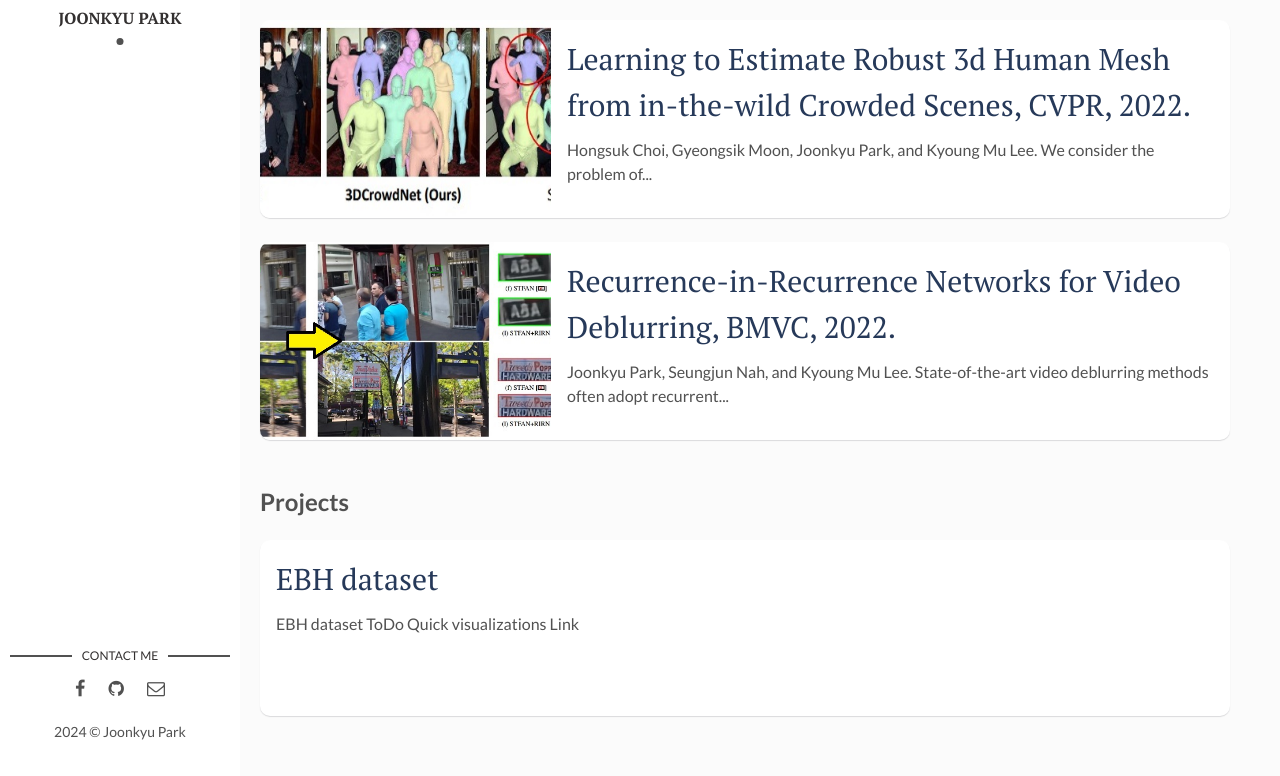
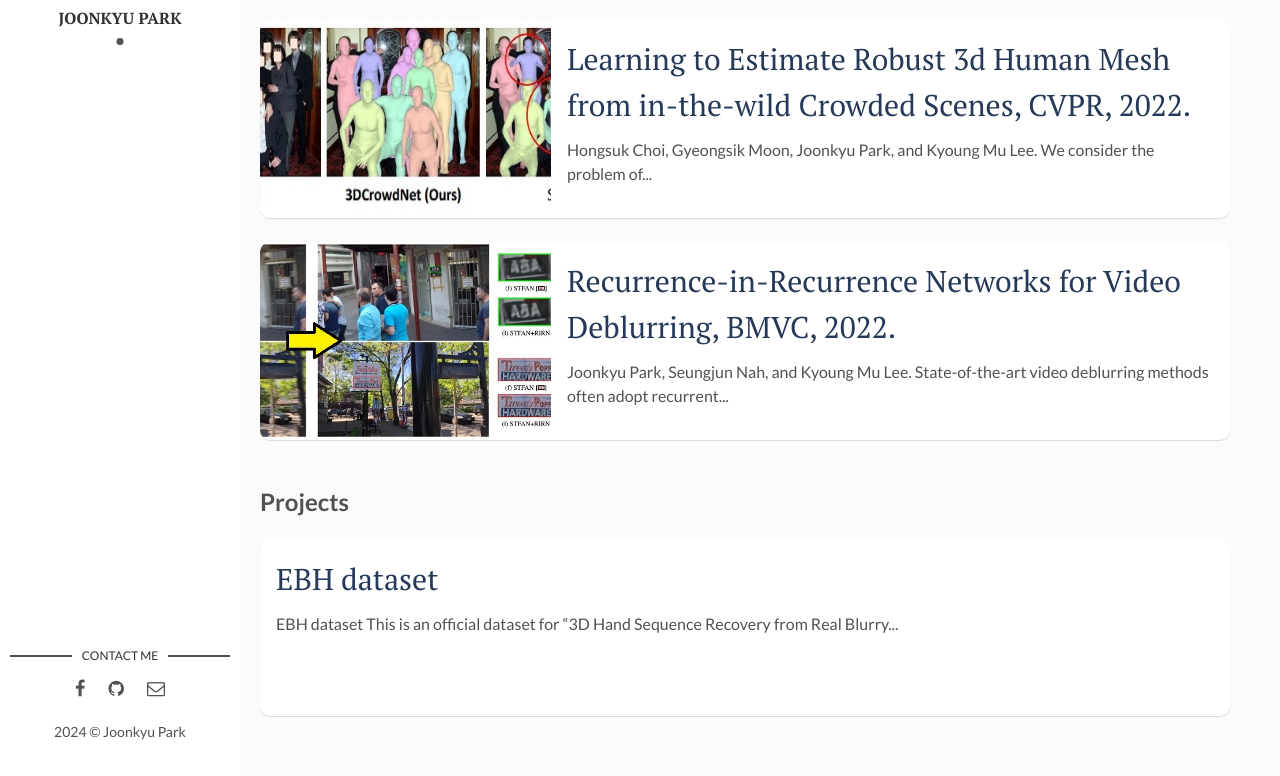
Before and after one commit to jkpark08/jkpark08.github.io, a Jekyll site: the page built from index.html, in a window 1280 px wide and 900 px high, scrolled down 2090 px, cut to the strip 124-900 px from the top of the window. Built offline with Jekyll 4.4.1, drawn with Linux system fonts in a browser that asks for light colours; the list of posts is cut into pages by our own code.

Commit message:
Update 2024-07-01-EBH.markdown

```diff
--- a/_posts/2024-07-01-EBH.markdown
+++ b/_posts/2024-07-01-EBH.markdown
@@ -11,8 +11,10 @@ tags3: #
 ---
 
 # EBH dataset
-ToDo
+This is an official dataset for "3D Hand Sequence Recovery from Real Blurry Images and Event Stream, ECCV, 2024".
+
 
 ## Quick visualizations
+<img src="./assets/argb.JPG" width="100px" height="50px" title="Github_Logo"/>
 
 ## Link
```
